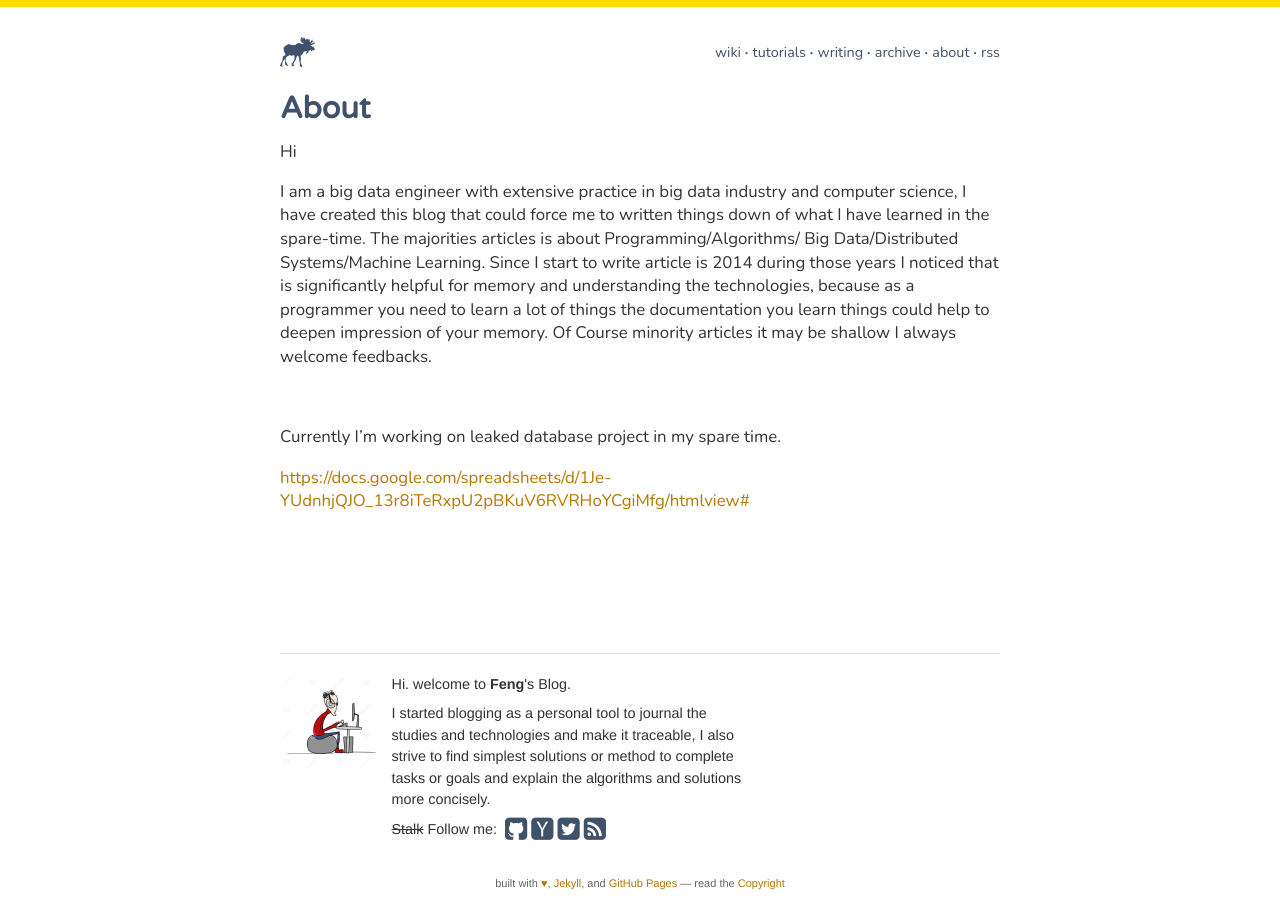
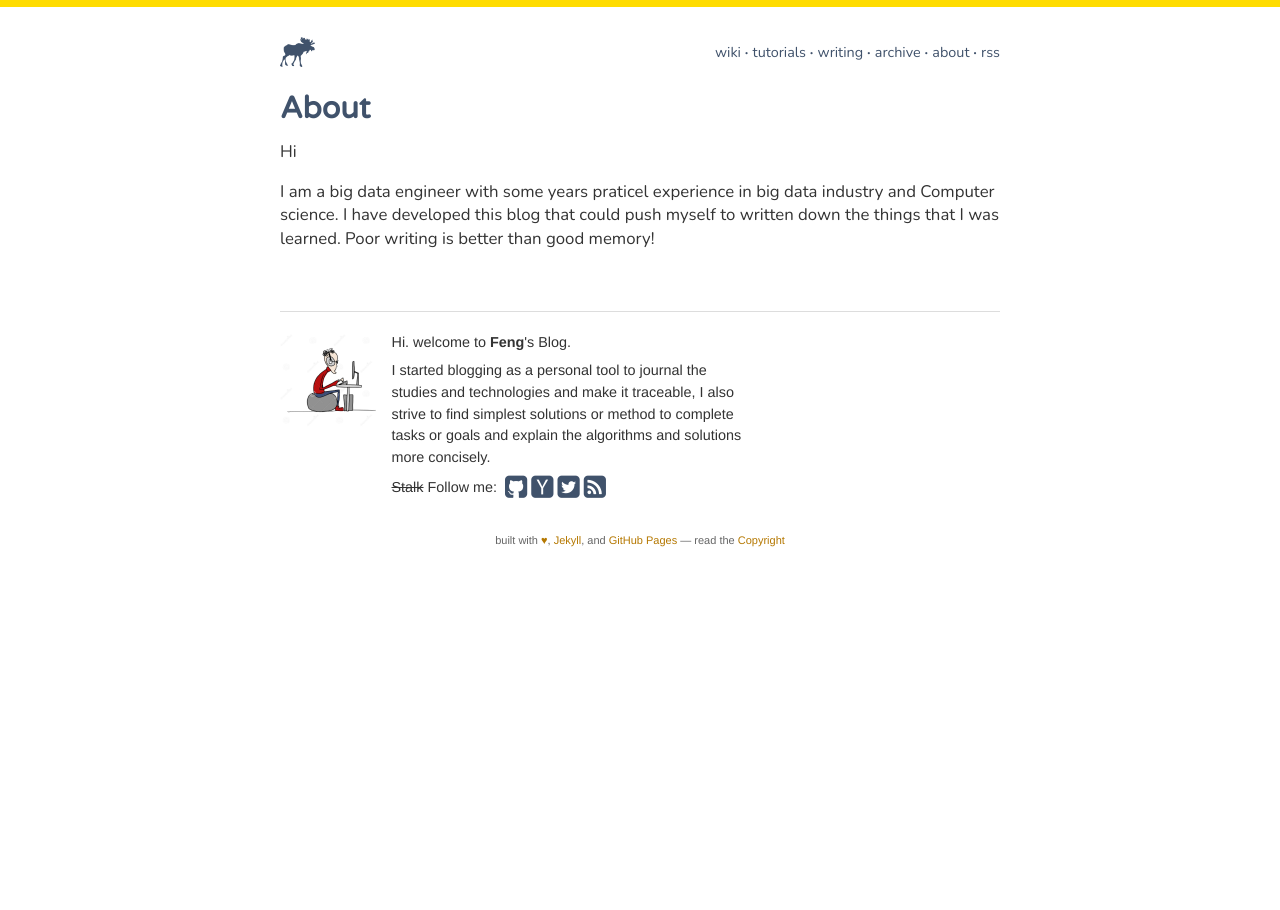
Before and after one commit to SharpLu/Blog, a Jekyll site: the page built from about/index.md, in a window 1280 px wide. Built offline with Jekyll 4.4.1, drawn with Linux system fonts in a browser that asks for light colours.

Commit message:
simlified

```diff
--- a/about/index.md
+++ b/about/index.md
@@ -6,18 +6,5 @@ title: About
 
 Hi
 
-I am a big data engineer with extensive practice in big data industry and
-computer science, I have created this blog that could force me to written things
-down of what I have learned in the spare-time. The majorities articles is about
-Programming/Algorithms/ Big Data/Distributed Systems/Machine Learning. Since I
-start to write article is 2014 during those years I noticed that is
-significantly helpful for memory and understanding the technologies, because as
-a programmer you need to learn a lot of things the documentation you learn
-things could help to deepen impression of your memory. Of Course minority
-articles it may be shallow I always welcome feedbacks.
-
-
-
-Currently I’m working on leaked database project in my spare time.
-
-<https://docs.google.com/spreadsheets/d/1Je-YUdnhjQJO_13r8iTeRxpU2pBKuV6RVRHoYCgiMfg/htmlview#>
+I am a big data engineer with some years praticel experience in big data industry and
+Computer science. I have developed this blog that could push myself to written down the things that I was learned. Poor writing is better than good memory!
```
Also changed, not shown: _posts/2018-07-03-blog.md (added, +8 -0 lines), _posts/2018-07-03-writeup.md (added, +8 -0 lines).
